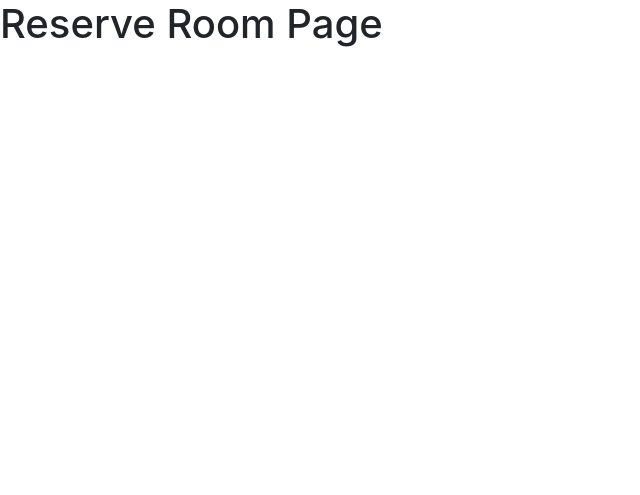
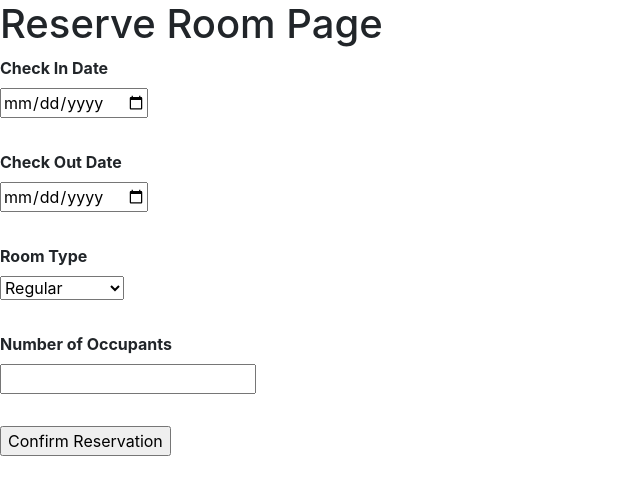
Before and after one commit to shrutipanchal7699/CMPE131, a Flask app: page /rooms/1/book in a window 1280 px wide. Shown: the top 495 px of the page, without its empty margins (0-640 px from the left). Run offline with Flask 2, Linux system fonts and the light colour scheme; some libraries are stand-ins or nearby versions.

Commit message:
Make a reservation done

```diff
--- a/app/forms.py
+++ b/app/forms.py
@@ -104,3 +104,58 @@ class QueryForm(FlaskForm):
 
     def raise_start_after_end_error(self):
         self.check_in_date.errors = [ValidationError("Start date can't come after end date")]
+
+
+class MakeReservationForm(FlaskForm):
+    check_in_date = DateField(
+        'Check In Date',
+        validators = [
+            InputRequired()
+            ]
+    )
+
+    check_out_date = DateField(
+        'Check Out Date',
+        validators = [
+            InputRequired()
+            ]
+    )
+
+    room_type = SelectField('Room Type', choices=[
+        ('reg','Regular'),
+        ('del','Deluxe'),
+        ('sdel','Super Deluxe')],
+         validators = [
+            InputRequired()
+            ]
+
+    )
+
+    number_of_occupants = IntegerField(
+        'Number of Occupants',
+         validators = [
+            InputRequired()
+            ]
+    )
+
+    def validate(self):
+        #Both dates are not in the past
+        res = super(QueryForm, self).validate()
+        if self.check_in_date.data < date.today():
+            self.raise_date_in_past_error(self.check_in_date)
+            return False
+        if self.check_out_date.data < date.today():
+            self.raise_date_in_past_error(self.check_out_date)
+            return False
+        #Start date has to be earlier than end date
+        if self.check_in_date.data > self.check_out_date.data:
+            self.raise_start_after_end_error()
+            return False
+
+        return res and True
+
+    def raise_date_in_past_error(self, field):
+        field.errors = [ValidationError("Date can't be in the past")]
+
+    def raise_start_after_end_error(self):
+        self.check_in_date.errors = [ValidationError("Start date can't come after end date")]
--- a/app/routes.py
+++ b/app/routes.py
@@ -2,7 +2,7 @@ from flask import render_template, redirect, url_for
 from flask_login import login_user, current_user, logout_user, login_required
 
 from app import login_manager
-from app.forms import LoginForm, RegisterForm, QueryForm
+from app.forms import LoginForm, RegisterForm, QueryForm, MakeReservationForm
 from app.models import User, Room
 
 from datetime import timedelta, date
@@ -77,7 +77,8 @@ def configure_routes(app):
     #for user reservation
     @app.route('/rooms/<id>/book')
     def reserve_room_page(id):
-        return render_template('reserve.html')
+        form = MakeReservationForm()
+        return render_template('reserve.html', form = form)
 
     #Bookings Page
     @app.route('/bookings')
--- a/app/templates/reserve.html
+++ b/app/templates/reserve.html
@@ -1,5 +1,15 @@
 {% extends 'base.html' %}
 
 {% block body %}
+{% from "_formhelpers.html" import render_field %}
+
 <h1>Reserve Room Page</h1>
+<form method="POST" action="{{ url_for('room_list_page') }}"/>
+    {{ form.csrf_token }}
+    {{ render_field(form.check_in_date) }}<br/>
+    {{ render_field(form.check_out_date) }} <br/>
+    {{ render_field(form.room_type) }} <br/>
+    {{ render_field(form.number_of_occupants) }} <br/>
+    <input type="submit" value="Confirm Reservation" />
+</form>
 {% endblock %}
```
